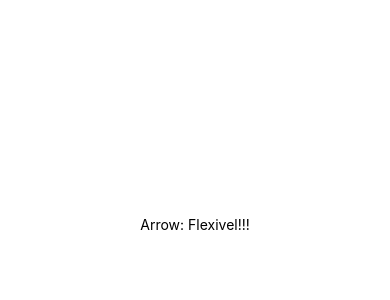
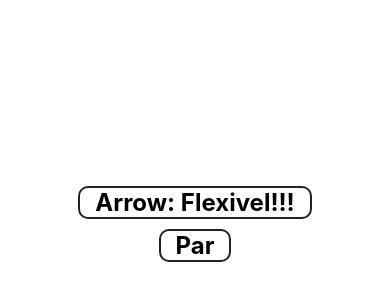
Before and after one commit to sjtorres/ReactNative-Cod3r, a React Native app in the folder AppCod3r/: screen / in a window 390 px wide. Shown: the part 198-498 px from the top of the page. Built offline with nearby package versions, Linux system fonts and the light colour scheme.

Commit message:
Renderização Condicional

```diff
--- a/AppCod3r/src/App.js
+++ b/AppCod3r/src/App.js
@@ -1,13 +1,15 @@
 import React, {Component} from 'react';
-import {View, Text, StyleSheet} from 'react-native';
+import {View, StyleSheet} from 'react-native';
 
 import Simples from './componentes/Simples';
+import ParImpar from './componentes/ParImpar';
 
 export default class App extends Component {
   render() {
     return (
       <View style={styles.container}>
         <Simples texto="Flexivel!!!" />
+        <ParImpar numero={20} />
       </View>
     );
   }
--- /dev/null
+++ b/AppCod3r/src/componentes/ParImpar.js
@@ -0,0 +1,27 @@
+import React from 'react';
+import {View, Text} from 'react-native';
+
+import Padrao from '../estilo/Padrao';
+
+function parOuImpar(num) {
+  const v = num % 2 == 0 ? 'Par' : 'Impar';
+  return <Text style={Padrao.ex}>{v}</Text>;
+
+  // if (num % 2 == 0) {
+  //   return <Text style={Padrao.ex}>Par</Text>;
+  // } else {
+  //   return <Text style={Padrao.ex}>Impar</Text>;
+  // }
+}
+
+export default props => (
+  <View>
+    {parOuImpar(props.numero)}
+
+    {/* {props.numero % 2 == 0 ? (
+      <Text style={Padrao.ex}>Par</Text>
+    ) : (
+      <Text style={Padrao.ex}>Impar</Text>
+    )} */}
+  </View>
+);
--- a/AppCod3r/src/componentes/Simples.js
+++ b/AppCod3r/src/componentes/Simples.js
@@ -1,4 +1,6 @@
 import React from 'react';
 import {Text} from 'react-native';
 
-export default props => <Text>Arrow: {props.texto}</Text>;
+import Padrao from '../estilo/Padrao';
+
+export default props => <Text style={[Padrao.ex]}>Arrow: {props.texto}</Text>;
--- /dev/null
+++ b/AppCod3r/src/estilo/Padrao.js
@@ -0,0 +1,13 @@
+import {StyleSheet} from 'react-native';
+
+export default StyleSheet.create({
+  ex: {
+    paddingHorizontal: 15,
+    marginVertical: 5,
+    borderRadius: 10,
+    borderWidth: 2,
+    borderColor: '#222',
+    fontSize: 24,
+    fontWeight: 'bold',
+  },
+});
```
